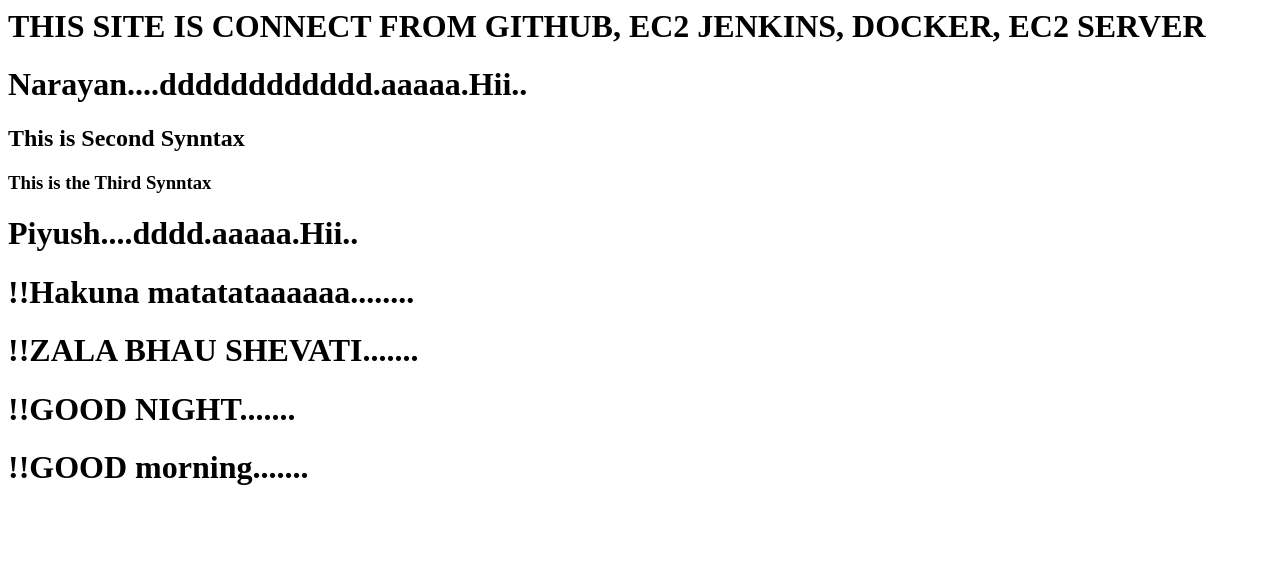
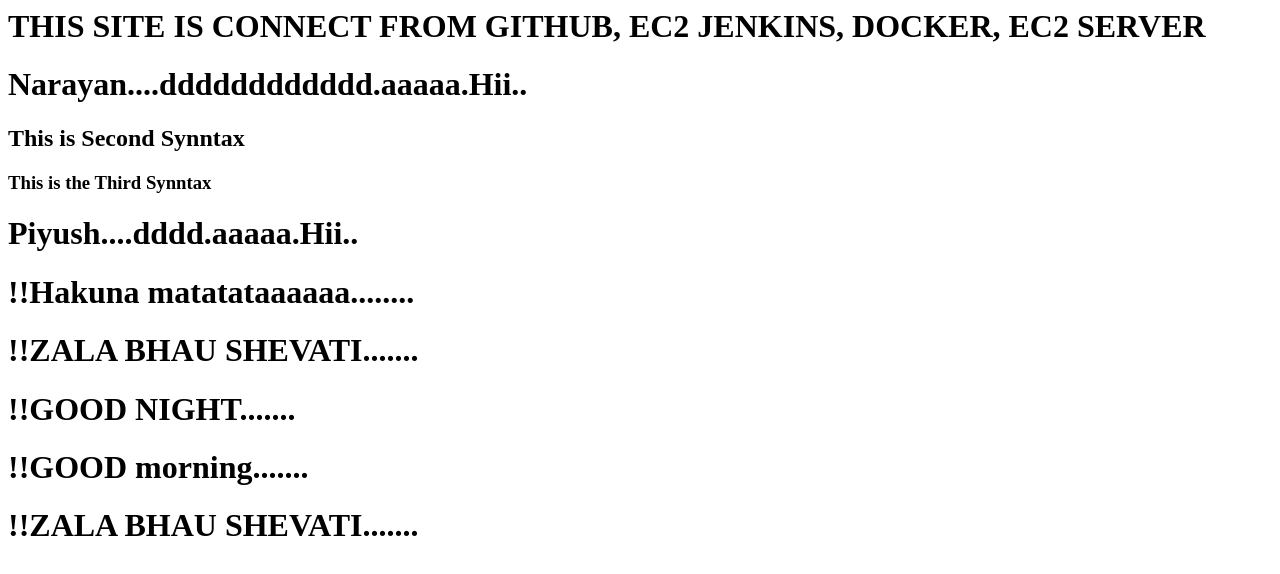
Before and after one commit to rajput-boy-vishwajit/myproject, a plain HTML site: page index.html in a window 1280 px wide. Drawn offline with Linux system fonts and the light colour scheme.

Commit message:
complete

```diff
--- a/index.html
+++ b/index.html
@@ -8,3 +8,4 @@
 <h1>!!ZALA BHAU SHEVATI.......</h1>
 <h1>!!GOOD NIGHT.......</h1>
 <h1>!!GOOD morning.......</h1>
+<h1>!!ZALA BHAU SHEVATI.......</h1>
```
